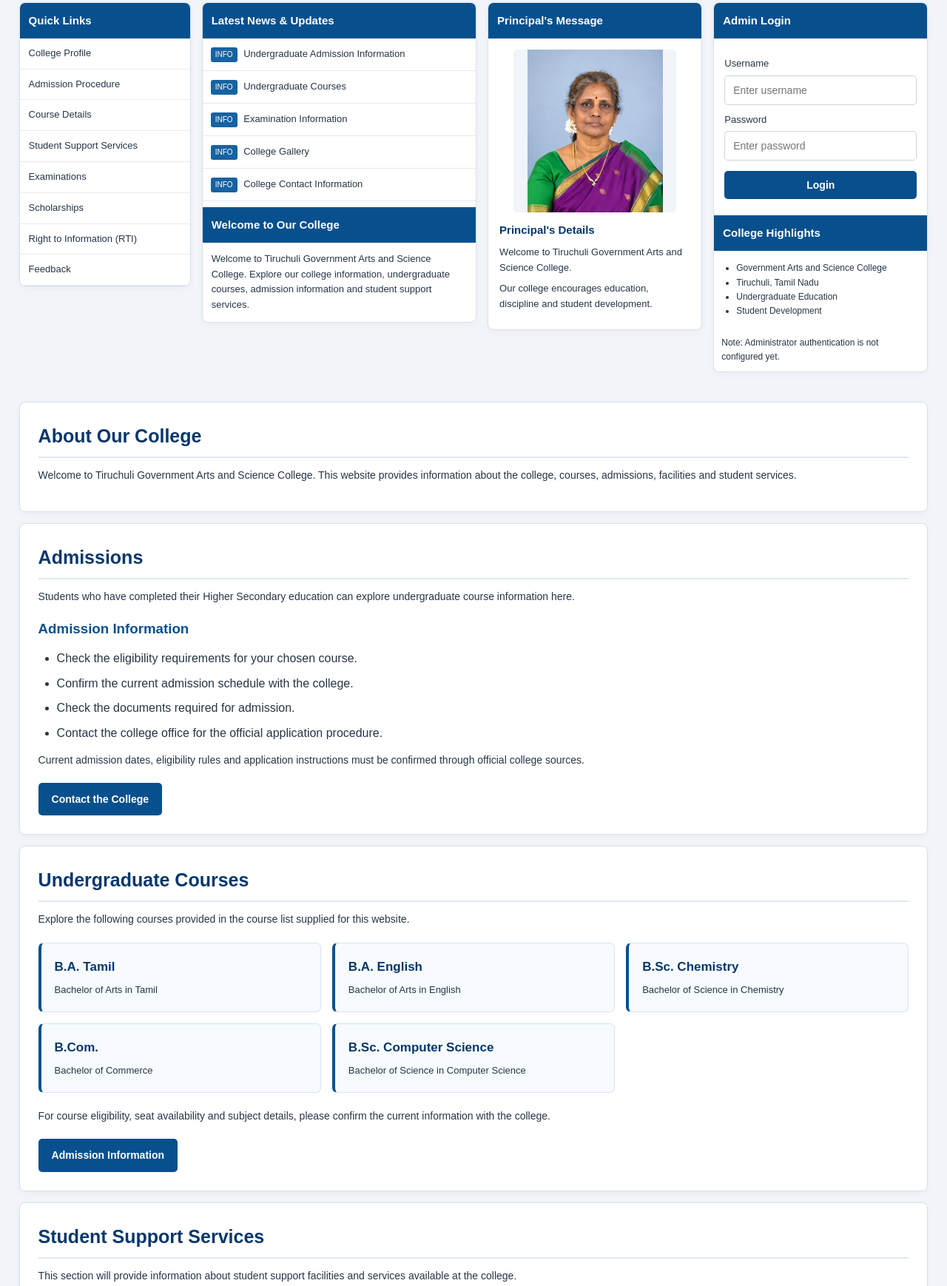
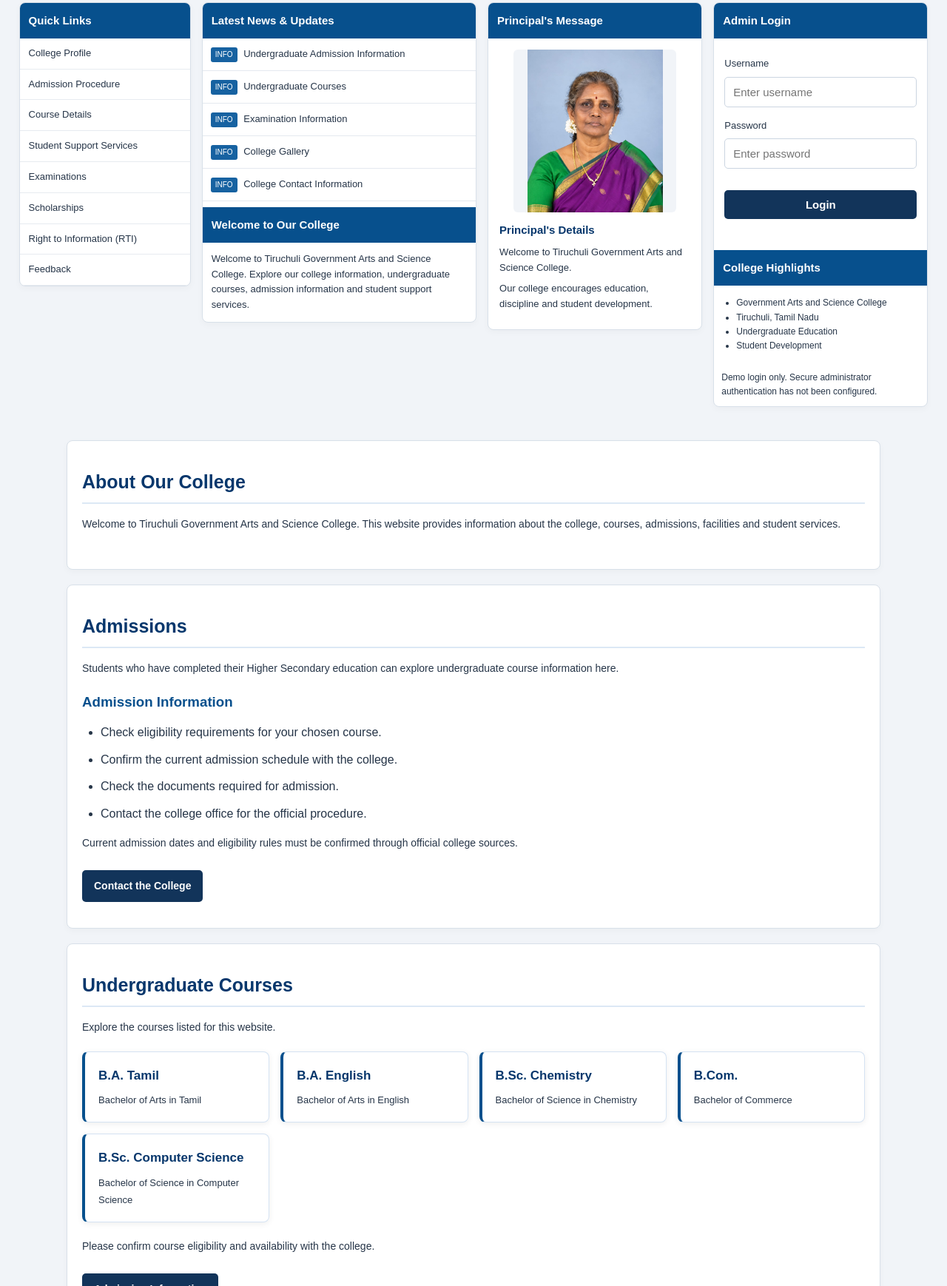
Before and after one commit to valarmathiponmuthuramalingam-netizen/Thiruchuli-college-website, a plain HTML site: page index.html in a window 1280 px wide. Shown: the part 713-2451 px from the top of the page at 74% size. Drawn offline with Linux system fonts and the light colour scheme.

Commit message:
Update index.html

```diff
--- a/index.html
+++ b/index.html
@@ -7,6 +7,107 @@
     <title>Government Arts and Science College, Tiruchuli</title>
 
     <link rel="stylesheet" href="style.css">
+
+    <style>
+        .login-status {
+            margin-top: 12px;
+            padding: 10px;
+            border-radius: 5px;
+            font-weight: bold;
+        }
+
+        .login-status.error {
+            color: #991b1b;
+            background: #fee2e2;
+        }
+
+        .login-status.success {
+            color: #166534;
+            background: #dcfce7;
+        }
+
+        .admin-panel input {
+            display: block;
+            width: 100%;
+            padding: 11px;
+            margin: 7px 0 15px;
+            border: 1px solid #cbd5e1;
+            border-radius: 5px;
+            font-size: 15px;
+        }
+
+        .admin-panel button {
+            padding: 11px 20px;
+            border: none;
+            border-radius: 5px;
+            background: #12345a;
+            color: white;
+            cursor: pointer;
+            font-size: 15px;
+        }
+
+        .admin-panel button:hover {
+            background: #1d70b8;
+        }
+
+        .action-link {
+            display: inline-block;
+            margin-top: 12px;
+            padding: 10px 16px;
+            background: #12345a;
+            color: white;
+            text-decoration: none;
+            border-radius: 5px;
+        }
+
+        .course-grid {
+            display: grid;
+            grid-template-columns: repeat(auto-fit, minmax(200px, 1fr));
+            gap: 15px;
+            margin: 20px 0;
+        }
+
+        .course-card {
+            padding: 18px;
+            background: white;
+            border-radius: 8px;
+            box-shadow: 0 2px 8px #00000012;
+        }
+
+        .gallery-image {
+            width: 100%;
+            max-width: 650px;
+            height: auto;
+            display: block;
+            margin: 15px 0;
+            border-radius: 8px;
+        }
+
+        .extra-section {
+            padding: 35px 20px;
+            margin: 20px auto;
+            max-width: 1100px;
+            scroll-margin-top: 20px;
+        }
+
+        .extra-section h2 {
+            margin-bottom: 15px;
+        }
+
+        .extra-section p,
+        .extra-section li {
+            line-height: 1.8;
+        }
+
+        .extra-section ul {
+            padding-left: 25px;
+            margin-top: 12px;
+        }
+
+        .admin-panel {
+            scroll-margin-top: 20px;
+        }
+    </style>
 </head>
 
 <body>
@@ -25,21 +126,17 @@
 
     <div class="college-header">
 
-        <img
-            src="images/college-logo.jpeg"
+        <img src="images/college-logo.jpeg"
              alt="College Logo"
              class="logo">
 
         <div class="college-title">
             <h1>TIRUCHULI GOVERNMENT ARTS AND SCIENCE COLLEGE</h1>
-
             <p>Tiruchuli, Virudhunagar District - 626 130, Tamil Nadu</p>
-
             <p class="motto">Knowledge / Discipline / Development</p>
         </div>
 
-        <img
-            src="images/college-logo.jpeg"
+        <img src="images/college-logo.jpeg"
              alt="College Emblem"
              class="logo second-logo">
 
@@ -60,115 +157,60 @@
 
 <main>
 
-    <!-- COLLEGE BUILDING -->
-
     <section class="hero">
-        <img
-            src="images/college-building.jpg"
+        <img src="images/college-building.jpg"
              alt="Government Arts and Science College Building">
     </section>
 
-
-    <!-- QUICK MENU -->
-
     <section class="quick-menu">
 
-        <a href="#about">
-            <span>🏛️</span>
-            About College
-        </a>
-
-        <a href="#admissions">
-            <span>🎓</span>
-            Admissions
-        </a>
-
-        <a href="#courses">
-            <span>📚</span>
-            Courses
-        </a>
-
-        <a href="#principal">
-            <span>👩‍🏫</span>
-            Principal
-        </a>
-
-        <a href="#notices">
-            <span>📢</span>
-            Notices
-        </a>
-
-        <a href="#gallery">
-            <span>🖼️</span>
-            Gallery
-        </a>
-
-        <a href="#contact">
-            <span>📞</span>
-            Contact
-        </a>
+        <a href="#about"><span>🏛️</span> About College</a>
+        <a href="#admissions"><span>🎓</span> Admissions</a>
+        <a href="#courses"><span>📚</span> Courses</a>
+        <a href="#principal"><span>👩‍🏫</span> Principal</a>
+        <a href="#notices"><span>📢</span> Notices</a>
+        <a href="#gallery"><span>🖼️</span> Gallery</a>
+        <a href="#contact"><span>📞</span> Contact</a>
 
     </section>
 
-
-    <!-- MAIN CONTENT -->
-
     <section class="content-grid">
 
-        <!-- QUICK LINKS -->
-
         <div class="panel quick-links">
-
             <h3>Quick Links</h3>
 
             <a href="#about">College Profile</a>
-
             <a href="#admissions">Admission Procedure</a>
-
             <a href="#courses">Course Details</a>
-
             <a href="#student-services">Student Support Services</a>
-
             <a href="#examinations">Examinations</a>
-
             <a href="#scholarships">Scholarships</a>
-
             <a href="#rti">Right to Information (RTI)</a>
-
             <a href="#feedback">Feedback</a>
-
         </div>
-
-
-        <!-- LATEST NEWS -->
 
         <div class="panel news" id="notices">
 
             <h3>Latest News & Updates</h3>
 
             <a class="news-item" href="#admissions">
-                <span>INFO</span>
-                Undergraduate Admission Information
+                <span>INFO</span> Undergraduate Admission Information
             </a>
 
             <a class="news-item" href="#courses">
-                <span>INFO</span>
-                Undergraduate Courses
+                <span>INFO</span> Undergraduate Courses
             </a>
 
             <a class="news-item" href="#examinations">
-                <span>INFO</span>
-                Examination Information
+                <span>INFO</span> Examination Information
             </a>
 
             <a class="news-item" href="#gallery">
-                <span>INFO</span>
-                College Gallery
+                <span>INFO</span> College Gallery
             </a>
 
             <a class="news-item" href="#contact">
-                <span>INFO</span>
-                College Contact Information
+                <span>INFO</span> College Contact Information
             </a>
 
             <h3 class="welcome-title">Welcome to Our College</h3>
@@ -181,22 +223,17 @@
 
         </div>
 
-
-        <!-- PRINCIPAL -->
-
         <div class="panel principal-message" id="principal">
 
             <h3>Principal's Message</h3>
 
             <div class="principal-details">
 
-                <img
-                    src="images/principal.jpeg"
+                <img src="images/principal.jpeg"
                      alt="College Principal"
                      class="principal-photo">
 
                 <div class="principal-text">
-
                     <h4>Principal's Details</h4>
 
                     <p>
@@ -207,41 +244,42 @@
                         Our college encourages education, discipline
                         and student development.
                     </p>
-
                 </div>
 
             </div>
 
         </div>
 
-
-        <!-- ADMIN LOGIN -->
-
         <div class="panel admin-panel" id="login">
 
             <h3>Admin Login</h3>
 
-            <form id="loginForm">
+            <form id="loginForm" autocomplete="off">
 
                 <label for="username">Username</label>
 
-                <input
-                    type="text"
+                <input type="text"
                        id="username"
+                       name="username"
                        placeholder="Enter username"
+                       autocomplete="username"
                        required>
 
                 <label for="password">Password</label>
 
-                <input
-                    type="password"
+                <input type="password"
                        id="password"
+                       name="password"
                        placeholder="Enter password"
+                       autocomplete="current-password"
                        required>
 
                 <button type="submit">Login</button>
 
-                <p id="loginMessage"></p>
+                <p id="loginMessage"
+                   class="login-status"
+                   role="status"
+                   aria-live="polite"></p>
 
             </form>
 
@@ -254,70 +292,53 @@
                 <li>Student Development</li>
             </ul>
 
-            <p style="padding: 10px; font-size: 12px;">
-                Note: Administrator authentication is not configured yet.
+            <p style="padding:10px;font-size:12px;">
+                Demo login only. Secure administrator authentication
+                has not been configured.
             </p>
 
         </div>
 
     </section>
 
-
-    <!-- ABOUT COLLEGE -->
-
     <section class="extra-section" id="about">
-
         <h2>About Our College</h2>
-
         <p>
             Welcome to Tiruchuli Government Arts and Science College.
             This website provides information about the college,
             courses, admissions, facilities and student services.
         </p>
-
     </section>
 
-
-    <!-- ADMISSIONS -->
-
     <section class="extra-section" id="admissions">
-
         <h2>Admissions</h2>
 
         <p>
-            Students who have completed their Higher Secondary
-            education can explore undergraduate course information here.
+            Students who have completed their Higher Secondary education
+            can explore undergraduate course information here.
         </p>
 
         <h3>Admission Information</h3>
 
         <ul>
-            <li>Check the eligibility requirements for your chosen course.</li>
+            <li>Check eligibility requirements for your chosen course.</li>
             <li>Confirm the current admission schedule with the college.</li>
             <li>Check the documents required for admission.</li>
-            <li>Contact the college office for the official application procedure.</li>
+            <li>Contact the college office for the official procedure.</li>
         </ul>
 
         <p>
-            Current admission dates, eligibility rules and application
-            instructions must be confirmed through official college sources.
+            Current admission dates and eligibility rules must be confirmed
+            through official college sources.
         </p>
 
         <a class="action-link" href="#contact">Contact the College</a>
-
     </section>
 
-
-    <!-- COURSES -->
-
     <section class="extra-section" id="courses">
-
         <h2>Undergraduate Courses</h2>
 
-        <p>
-            Explore the following courses provided in the course list
-            supplied for this website.
-        </p>
+        <p>Explore the courses listed for this website.</p>
 
         <div class="course-grid">
 
@@ -349,127 +370,64 @@
         </div>
 
         <p>
-            For course eligibility, seat availability and subject details,
-            please confirm the current information with the college.
+            Please confirm course eligibility and availability with the college.
         </p>
 
-        <a class="action-link" href="#admissions">
-            Admission Information
-        </a>
-
+        <a class="action-link" href="#admissions">Admission Information</a>
     </section>
 
-
-    <!-- STUDENT SERVICES -->
-
     <section class="extra-section" id="student-services">
-
         <h2>Student Support Services</h2>
-
         <p>
-            This section will provide information about student support
-            facilities and services available at the college.
+            Information about student support facilities will be published
+            here after confirmation by the college.
         </p>
-
-        <p>
-            Specific facilities must be confirmed with the college
-            before they are published here.
-        </p>
-
     </section>
 
-
-    <!-- EXAMINATIONS -->
-
     <section class="extra-section" id="examinations">
-
         <h2>Examinations</h2>
-
         <p>
-            Students can use this section to find examination-related
-            announcements and information when officially published.
+            Examination timetables, announcements and results can be added
+            here after official information is obtained.
         </p>
-
-        <p>
-            Examination timetables and results will be added after
-            the official information is obtained.
-        </p>
-
     </section>
 
-
-    <!-- SCHOLARSHIPS -->
-
     <section class="extra-section" id="scholarships">
-
         <h2>Scholarships</h2>
-
         <p>
-            Scholarship information, eligibility requirements and
-            application details can be published in this section
-            after verification.
+            Scholarship eligibility and application details will be published
+            here after verification.
         </p>
-
     </section>
 
-
-    <!-- RTI -->
-
     <section class="extra-section" id="rti">
-
         <h2>Right to Information (RTI)</h2>
-
         <p>
-            Official Right to Information details and relevant
-            contact information will be published here after verification.
+            Official RTI details will be published here after verification.
         </p>
-
     </section>
 
-
-    <!-- FEEDBACK -->
-
     <section class="extra-section" id="feedback">
-
         <h2>Feedback</h2>
-
-        <p>
-            Students and visitors can use this section to access
-            the college's feedback facility when it is configured.
-        </p>
-
         <p>
             The feedback submission feature has not been connected yet.
         </p>
-
     </section>
 
-
-    <!-- GALLERY -->
-
     <section class="extra-section" id="gallery">
-
         <h2>College Gallery</h2>
-
         <p>College Building</p>
 
-        <img
-            src="images/college-building.jpg"
+        <img src="images/college-building.jpg"
              alt="College Building"
              class="gallery-image">
 
         <p>
-            Additional department, laboratory, library and event
-            photographs can be added when available.
+            Additional photographs can be added when they are available.
         </p>
-
     </section>
 
-
-    <!-- CONTACT -->
-
     <section class="extra-section" id="contact">
-
         <h2>Contact Us</h2>
 
         <p>
@@ -479,24 +437,18 @@
 
         <p>
             <strong>Location:</strong>
-            Tiruchuli, Virudhunagar District,
-            Tamil Nadu - 626 130
+            Tiruchuli, Virudhunagar District, Tamil Nadu - 626 130
         </p>
 
         <p>
-            Please confirm the official telephone number,
-            email address and office hours before publishing them.
+            Please confirm the official telephone number and email address
+            before publishing them.
         </p>
-
     </section>
 
 </main>
 
-
-<!-- FOOTER -->
-
 <footer>
-
     <p>
         © 2026 Tiruchuli Government Arts and Science College.
         All Rights Reserved.
@@ -509,11 +461,33 @@
         <a href="#admissions">Admissions</a> |
         <a href="#contact">Contact Us</a>
     </p>
-
 </footer>
 
+<script>
+    const loginForm = document.getElementById("loginForm");
+    const loginMessage = document.getElementById("loginMessage");
 
-<script src="script.js"></script>
+    loginForm.addEventListener("submit", function(event) {
+        event.preventDefault();
+
+        const username = document.getElementById("username").value.trim();
+        const password = document.getElementById("password").value;
+
+        // DEMO ONLY: these credentials are visible in the website source.
+        // This is not secure authentication.
+        if (username === "college_admin" && password === "College@2026") {
+            loginMessage.textContent = "Login successful. Opening dashboard...";
+            loginMessage.className = "login-status success";
+
+            setTimeout(function() {
+                window.location.href = "admin-dashboard.html";
+            }, 500);
+        } else {
+            loginMessage.textContent = "Invalid username or password.";
+            loginMessage.className = "login-status error";
+        }
+    });
+</script>
 
 </body>
 </html>
```
Lines whose indentation alone changed are shown as unchanged.
